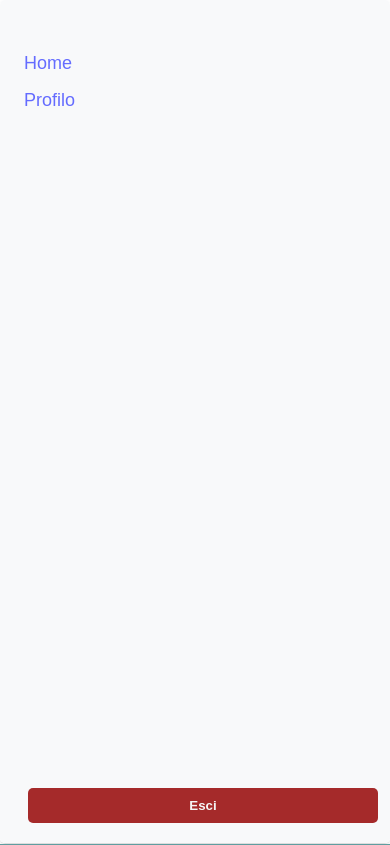
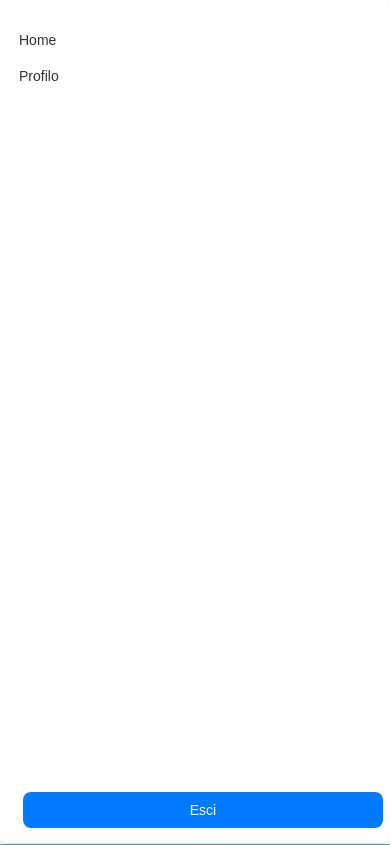
Before and after one commit to underluis1/Ncode_react, a React (Vite) app: page /auth in a window 390 px wide. Shown: the top 845 px of the page. Built offline with nearby package versions, Linux system fonts and the light colour scheme.

Commit message:
Fix: Aggiunto redirect dalla root a /home

```diff
--- a/src/App.jsx
+++ b/src/App.jsx
@@ -1,5 +1,5 @@
-import React, { useEffect, useState } from "react";
-import { Route, Routes } from "react-router-dom";
+import React from "react";
+import { Route, Routes, Navigate } from "react-router-dom";
 import Sidebar from "./Components/Sidebar";
 import Home from "./Pages/Home";
 import Profile from "./Pages/Profile";
@@ -12,6 +12,9 @@ function App() {
       <Sidebar />
       <div className="main-content">
         <Routes>
+          {/* Redirect dalla root "/" a "/home" */}
+          <Route path="/" element={<Navigate to="/home" replace />} />
+
           <Route path="/auth" element={<Auth />} />
           <Route
             path="/home"
--- a/src/Components/Sidebar.css
+++ b/src/Components/Sidebar.css
@@ -1,36 +1,72 @@
 nav {
-    background-color: #f8f9fa;
+    background-color: #ffffff;
     padding: 20px;
-    border-radius: 5px;
-    box-shadow: 0 2px 5px rgba(0, 0, 0, 0.1);
+    border-radius: 12px;
+    box-shadow: 0 4px 10px rgba(0, 0, 0, 0.1);
     height: 100vh;
     display: flex;
     flex-direction: column;
     justify-content: space-between;
+    font-family: "Arial", sans-serif;
   }
 
   ul {
-    list-style-type: none;
-    padding: 20px;
+    list-style: none;
+    padding: 0;
+    margin: 0;
   }
 
   li {
-    margin: 10px 0;
+    margin: 15px 0;
     font-size: 18px;
+    font-weight: 600;
+  }
+
+  li a {
+    text-decoration: none;
+    color: #333333;
+    transition: color 0.3s ease;
+  }
+
+  li a:hover {
+    color: #007bff;
   }
 
   .bottone {
     width: 100%;
     margin-top: 20px;
-    padding: 10px 15px;
-    background-color: brown;
-    color: whitesmoke;
+    padding: 12px;
+    background-color: #007bff;
+    color: #ffffff;
     border: none;
-    border-radius: 5px;
+    border-radius: 8px;
     cursor: pointer;
-    display: block;
+    font-size: 16px;
+    font-weight: 500;
+    transition: background-color 0.3s ease, transform 0.2s ease;
   }
 
   .bottone:hover {
-    background-color: darkred;
+    background-color: #0056b3;
+    transform: scale(1.02);
   }
+
+  .bottone:active {
+    transform: scale(0.98);
+  }
+
+  @media (max-width: 768px) {
+    nav {
+      padding: 15px;
+      border-radius: 8px;
+    }
+
+    li {
+      font-size: 14px;
+    }
+
+    .bottone {
+      padding: 10px;
+      font-size: 14px;
+    }
+  }
--- a/src/Pages/Home.jsx
+++ b/src/Pages/Home.jsx
@@ -19,7 +19,7 @@ function Home() {
         .order("created_at", { ascending: false }); // Ordina per created_at dal più recente al più vecchio
 
       if (error) {
-        console.error("Error fetching products:", error);
+        alert("Error fetching products:", error);
       } else {
         setProducts(data); // Imposta i prodotti nello stato
       }
@@ -46,11 +46,14 @@ function Home() {
         .from("product")
         .update(data)
         .eq("id", currentProduct.id);
-      if (error) console.error("Error updating product:", error);
+      alert("hai modificato il prodotto, ricarica la pagina");
+
+      if (error) alert("Error updating product:", error);
     } else {
       // Aggiungi nuovo prodotto
       const { error } = await supabase.from("product").insert([data]);
-      if (error) console.error("Error adding product:", error);
+      alert("hai creato un nuovo prodotto, ricarica la pagina");
+      if (error) alert("Error adding product:", error);
     }
     handleCloseModal();
     // Ricarica i prodotti dopo l'inserimento/modifica
@@ -59,7 +62,8 @@ function Home() {
 
   const handleDelete = async (id) => {
     const { error } = await supabase.from("product").delete().eq("id", id);
-    if (error) console.error("Error deleting product:", error);
+    alert("hai eliminato il prodotto, ricarica la pagina");
+    if (error) alert("Error deleting product:", error);
     // Ricarica i prodotti dopo l'eliminazione
     fetchProducts();
   };
@@ -91,7 +95,7 @@ function Home() {
               <p>
                 {product.name}, prezzo= €{product.price}
               </p>
-              <div>
+              <div className="div-2button">
                 <button onClick={() => handleOpenModal(product)}>
                   Modifica
                 </button>
--- a/src/Pages/Page.css
+++ b/src/Pages/Page.css
@@ -22,6 +22,7 @@ h2{
 
 li{
     color: #000000;
+    align-content: center;
 }
 
 input{
@@ -100,3 +101,8 @@ ul {
     padding: 10px; /* Padding per una migliore visualizzazione */
     border-radius: 5px; /* Angoli arrotondati */
 }
+
+
+.div-2button{
+    padding-right: 10px;
+}
```
Lines whose indentation alone changed are shown as unchanged.
